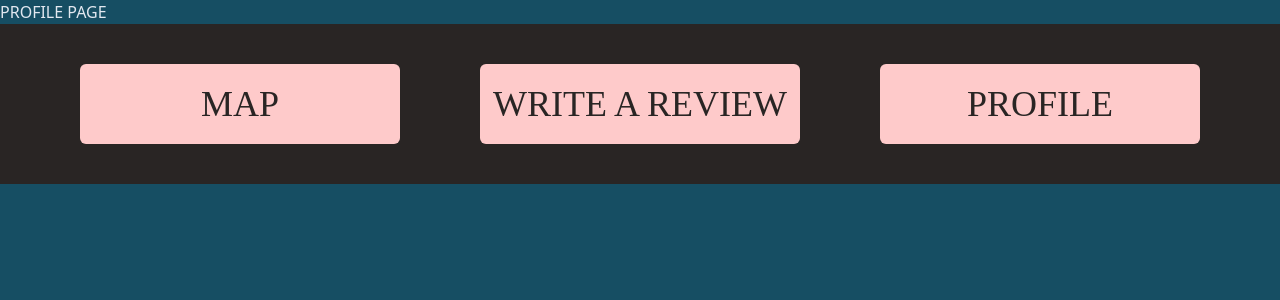
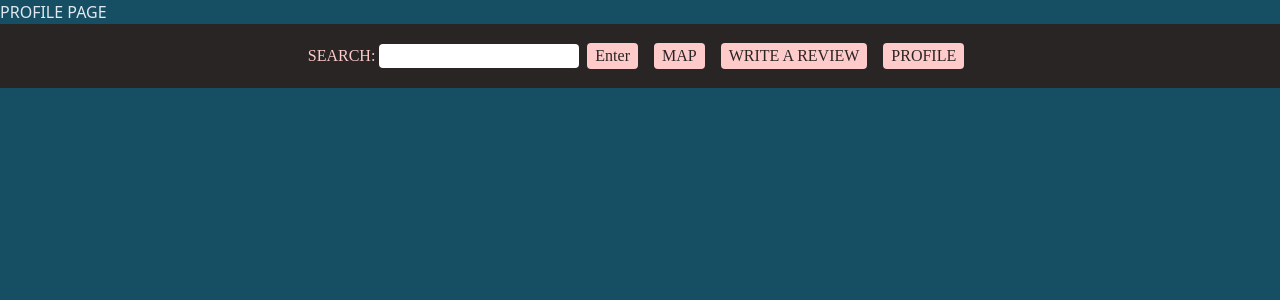
Before and after one commit to NattyNgrn/safemapp, a Next.js app: page /profile in a window 1280 px wide. Shown: the top 300 px of the page. Built offline with nearby package versions, Linux system fonts and the light colour scheme.

Commit message:
fixed some css working

```diff
--- a/app/home/map.css
+++ b/app/home/map.css
@@ -1,5 +1,4 @@
 .map-container{
     width: 100;
-    height: 87vh;
-    margin: 4px;
+    height: 100vh;
 }
--- a/app/navbar.jsx
+++ b/app/navbar.jsx
@@ -3,15 +3,18 @@ import Link from "next/link";
 function Navbar(){
 
     return (
-        <div>
-            <div className="static object-bottom w-screen bg-stone-800">
+            <div className="object-top w-screen flex items-center justify-center bg-stone-800 h-16">
                 <div className="flex items-center justify-center">
-                <Link href="/" ><button className="hover:bg-red-300 m-10 w-80 h-20 rounded-md bg-red-200 text-4xl font-['Urbanist'] text-stone-800" >MAP</button></Link>
-                <Link href="/writeareview" ><button className="hover:bg-red-300 m-10 w-80 h-20 rounded-md bg-red-200 text-4xl font-['Urbanist'] text-stone-800" >WRITE A REVIEW</button></Link>
-                <Link href="/profile" ><button className="hover:bg-red-300 m-10 w-80 h-20 rounded-md bg-red-200 text-4xl font-['Urbanist'] text-stone-800" >PROFILE</button></Link>
+                    <form>
+                        <label className="text-red-200 font-['Urbanist']" >SEARCH: <input type='text' className="form-input rounded" ></input></label>
+                        <button className="hover:bg-red-300 p-px px-2 rounded mx-2 bg-red-200 font-['Urbanist'] text-base text-stone-800" >Enter</button>
+                    </form>
+                    <Link href="/" ><button className="hover:bg-red-300 p-px px-2 rounded mx-2 bg-red-200 font-['Urbanist'] text-base text-stone-800" >MAP</button></Link>
+                    <Link href="/writeareview" ><button className="hover:bg-red-300 p-px px-2 rounded mx-2 bg-red-200 font-['Urbanist'] text-base text-stone-800" >WRITE A REVIEW</button></Link>
+                    <Link href="/profile" ><button className="hover:bg-red-300 p-px px-2 rounded mx-2 bg-red-200 font-['Urbanist'] text-base text-stone-800">PROFILE</button></Link>
                 </div>
             </div>
-        </div>
+
     )
 }
 
--- a/app/page.js
+++ b/app/page.js
@@ -3,8 +3,8 @@ import Navbar from "./navbar"
 export default function Home(){
   return (
     <div>
-    <Map></Map>
-    <Navbar></Navbar>
+      <Navbar></Navbar>
+      <Map></Map>
     </div>
   )
 }
--- a/package.json
+++ b/package.json
@@ -14,6 +14,7 @@
     "@googlemaps/js-api-loader": "^1.16.2",
     "@prisma/client": "^5.5.2",
     "@react-google-maps/api": "^2.19.2",
+    "@vercel/postgres": "^0.5.0",
     "load-google-maps-api": "^2.0.2",
     "next": "14.0.0",
     "react": "^18",
```
Also changed, not shown: 2 other files (tests, documents, lock files or other folders).
